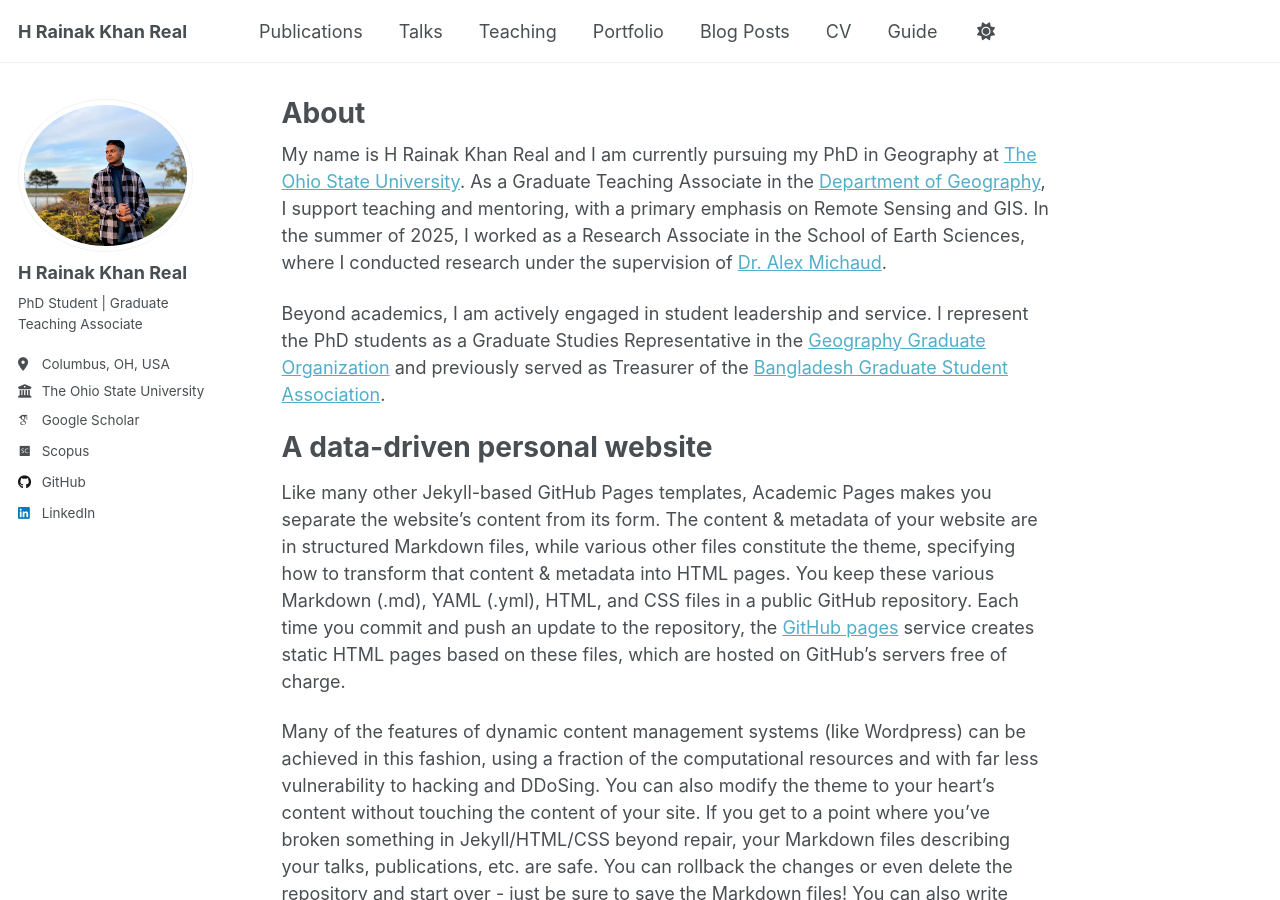
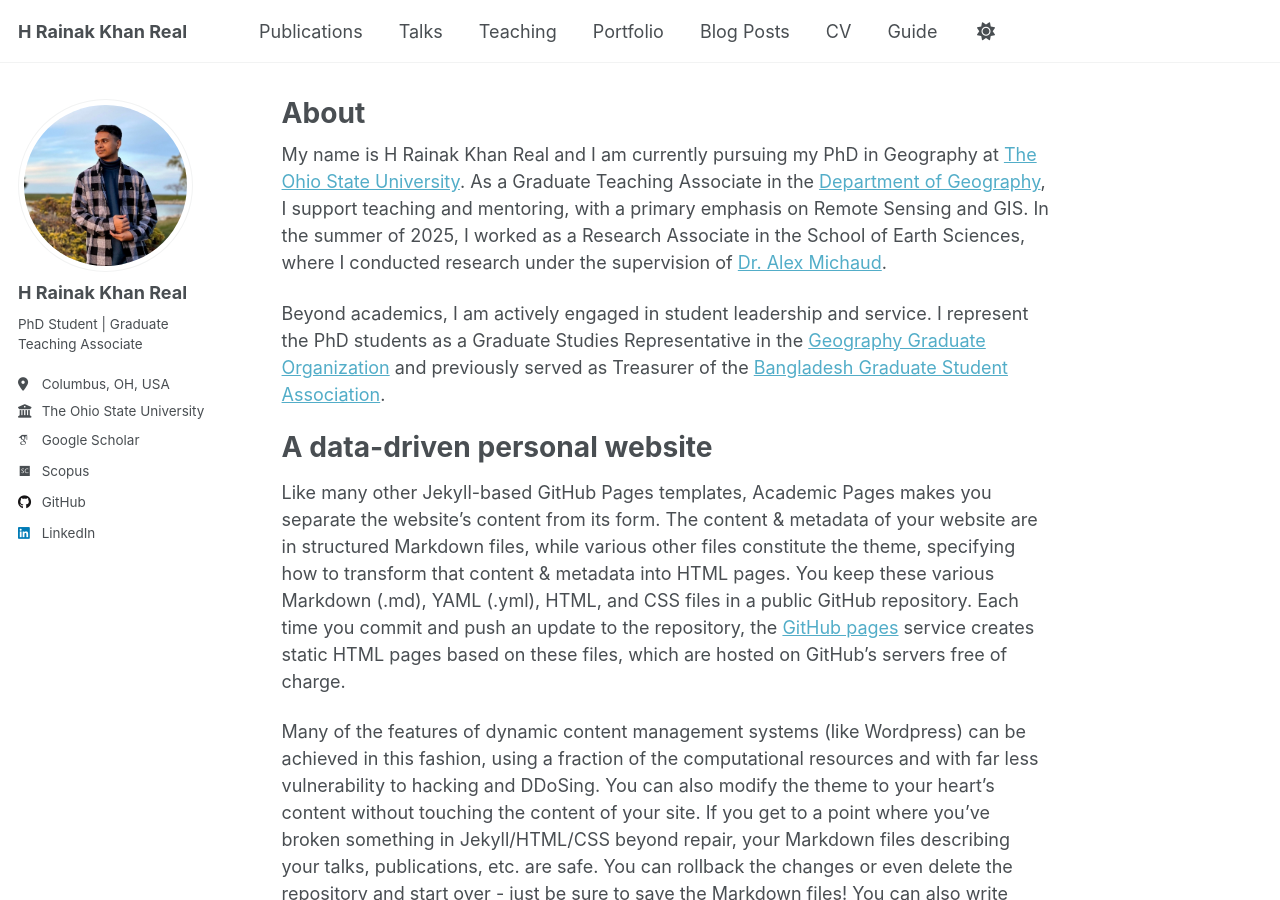
Before and after one commit to hrkreal/hrkreal.github.io, a Jekyll site: the page built from _pages/about.md, in a window 1280 px wide and 900 px high. Built offline with Jekyll 4.4.1, drawn with Linux system fonts in a browser that asks for light colours; some web fonts are replaced; a script that is not in the unit is left out.

Commit message:
Update _config.yml

```diff
--- a/_config.yml
+++ b/_config.yml
@@ -23,7 +23,7 @@ repository               : "hrkreal/hrkreal.github.io"
 #               Additional customization can be done by editing /_includes/author-profile.html
 author:
   # Biographic information
-  avatar           : "Real_edit.jpg"
+  avatar           : "Real_edited.jpg"
   name             : "H Rainak Khan Real"
   pronouns         : # example: "she/her"
   bio              : "PhD Student | Graduate Teaching Associate"
```
